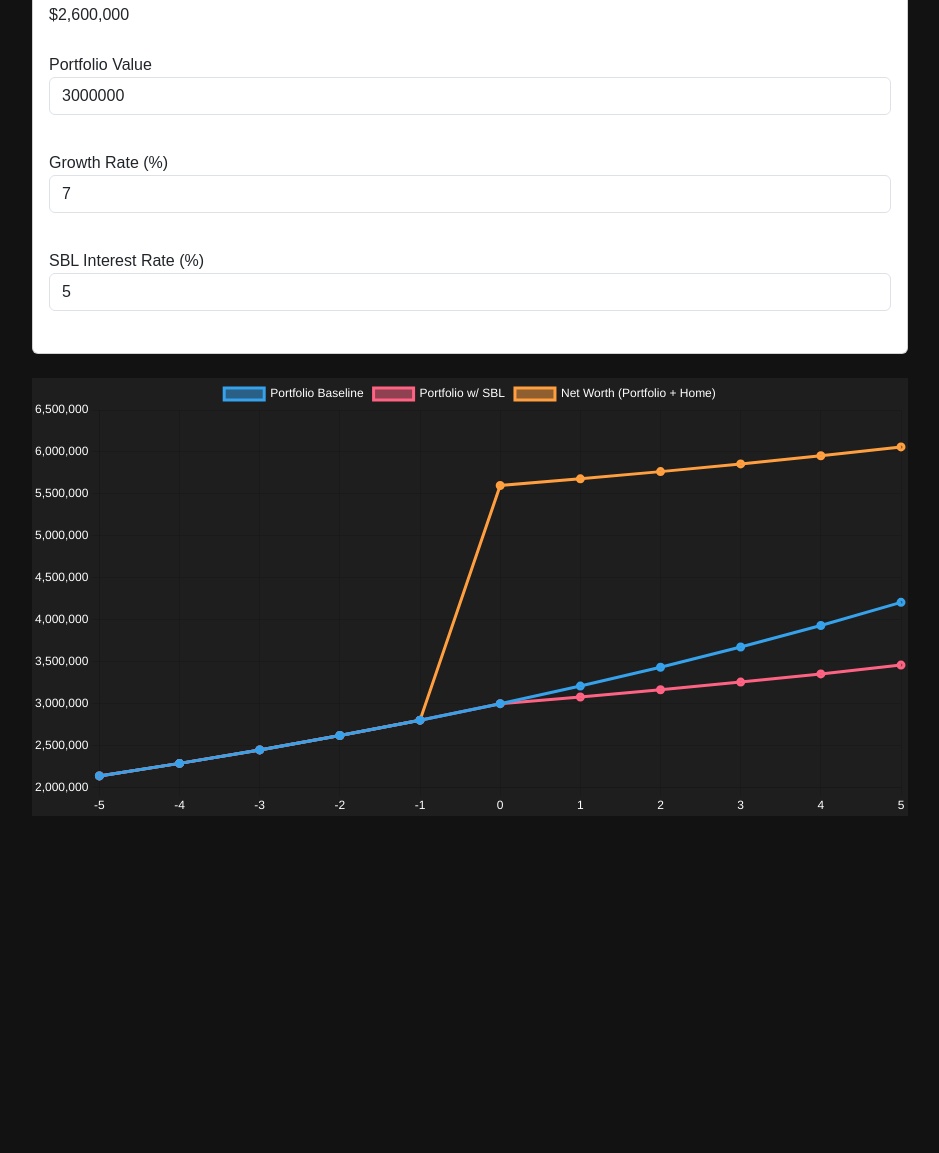
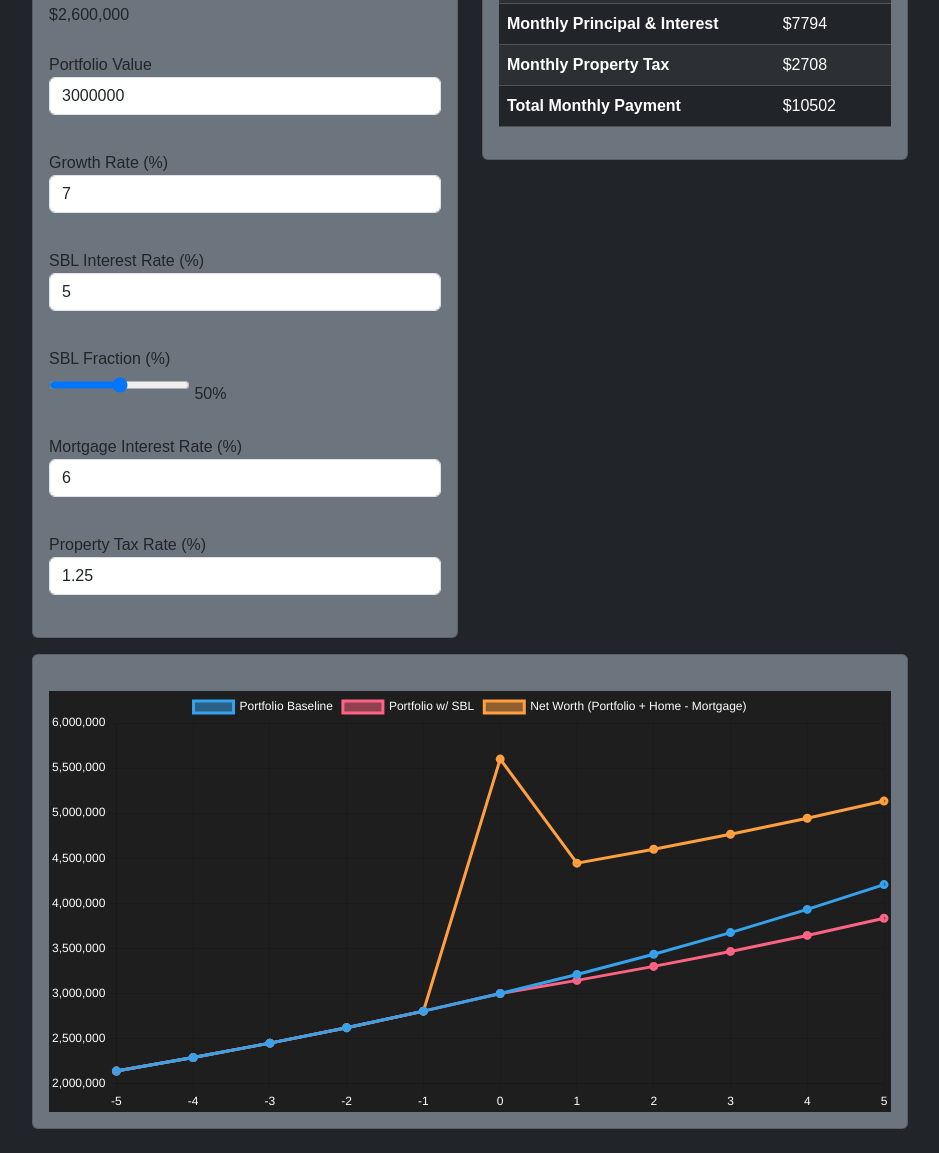
Before and after one commit to millerjammer/home-purchase-ca, a website built with webpack: page src/index.html in a window 1280 px wide. Shown: the part 168-1321 px from the top of the page, without its empty margins (170-1109 px from the left). Before the commit the page ends 1008 px from the top, so only its background shows below. Built offline with nearby package versions, Linux system fonts and the light colour scheme.

Commit message:
looking good

```diff
--- a/src/index.html
+++ b/src/index.html
@@ -4,15 +4,20 @@
 <head>
     <meta charset="UTF-8">
     <title>SBL Portfolio Model</title>
+    <link rel="stylesheet" href="https://cdn.jsdelivr.net/npm/bootstrap@5.3.3/dist/css/bootstrap.min.css">
 </head>
 
-<body class="p-4">
+<body class="p-4 bg-dark text-white">
 
     <div class="container">
 
         <h3 class="mb-4">Home Purchase Using Securities Based Loan</h3>
 
-<div class="card p-3 mb-4">
+        <div class="row">
+
+            <!-- Inputs (Left Column) -->
+            <div class="col-md-6">
+                <div class="card p-3 mb-3 bg-secondary">
 
                     <div class="mb-3">
                         <label>Home Purchase Price</label>
@@ -35,11 +40,44 @@
                         <input class="form-control" id="sblRate" value="5">
                     </div>
 
+                    <div class="mb-3">
+                        <label>SBL Fraction (%)</label>
+                        <input type="range" id="sblFraction" min="0" max="100" step="5">
+                        <span id="sblFractionValue"></span>%
                     </div>
 
+                    <div class="mb-3">
+                        <label>Mortgage Interest Rate (%)</label>
+                        <input class="form-control" id="mortgageRate" value="6">
+                    </div>
+
+                    <div class="mb-3">
+                        <label>Property Tax Rate (%)</label>
+                        <input class="form-control" id="propertyTaxRate" value="1.25">
+                    </div>
+
+                </div>
+            </div>
+
+            <!-- Outputs (Right Column) -->
+            <div class="col-md-6">
+                <div class="card p-3 mb-3 bg-secondary">
+                    <h5>Mortgage & Monthly Cash Flow</h5>
+                    <table class="table table-dark table-striped">
+                        <tbody id="monthlyBreakout"></tbody>
+                    </table>
+                </div>
+            </div>
+
+        </div>
+
+        <!-- Charts Below -->
+        <div class="card p-3 bg-secondary">
             <canvas id="chart"></canvas>
+        </div>
 
     </div>
 
 </body>
+
 </html>
--- a/src/index.js
+++ b/src/index.js
@@ -2,159 +2,121 @@ import 'bootstrap/dist/css/bootstrap.min.css'
 import './dark.css'
 import { Chart } from 'chart.js/auto'
 
-const slider = document.getElementById("homePrice")
+const sliderHome = document.getElementById("homePrice")
+const sliderSBL = document.getElementById("sblFraction")
 const sliderValue = document.getElementById("homePriceValue")
+const sblValue = document.getElementById("sblFractionValue")
+const monthlyBreakout = document.getElementById("monthlyBreakout")
 
-let chart
+let portfolioChart
 
 function calculate() {
+    const homePrice = Number(sliderHome.value)
+    const portfolioEvent = Number(document.getElementById("portfolioValue").value)
+    const growth = Number(document.getElementById("growthRate").value) / 100
+    const sblRate = Number(document.getElementById("sblRate").value) / 100
+    const mortgageRate = Number(document.getElementById("mortgageRate").value) / 100
+    const propertyTaxRate = Number(document.getElementById("propertyTaxRate").value) / 100
+    const sblFraction = Number(sliderSBL.value) / 100
 
-  const homePrice = Number(slider.value)
+    // --- Loan Breakdown ---
+    const SBL = homePrice * sblFraction
+    const mortgage = homePrice - SBL
+    const mortgageTermMonths = 30 * 12
 
-  const portfolioEvent =
-    Number(document.getElementById("portfolioValue").value)
+    // Monthly mortgage calculation
+    const monthlyPI = mortgage * (mortgageRate / 12) / (1 - Math.pow(1 + mortgageRate / 12, -mortgageTermMonths))
+    const monthlyTax = homePrice * propertyTaxRate / 12
+    const monthlyTotal = monthlyPI + monthlyTax
 
-  const growth =
-    Number(document.getElementById("growthRate").value) / 100
+    // Display in table
+    monthlyBreakout.innerHTML = `
+        <tr><th>Mortgage Amount</th><td>$${mortgage.toLocaleString()}</td></tr>
+        <tr><th>Monthly Principal & Interest</th><td>$${monthlyPI.toFixed(0)}</td></tr>
+        <tr><th>Monthly Property Tax</th><td>$${monthlyTax.toFixed(0)}</td></tr>
+        <tr><th>Total Monthly Payment</th><td>$${monthlyTotal.toFixed(0)}</td></tr>
+    `
 
-  const sblRate =
-    Number(document.getElementById("sblRate").value) / 100
-
-
+    // --- Portfolio Chart Calculation ---
     const labels = []
-
     const baseline = []
-  const withLoan = []
+    const withSBL = []
     const netWorth = []
 
-
-  // ---------- PRE EVENT (reverse compound)
-
+    // Reverse compound 5 years before event
     let pBase = portfolioEvent
-  let pLoan = portfolioEvent
-
+    let pSBL = portfolioEvent
     const preBase = []
-  const preLoan = []
+    const preSBL = []
 
     for (let i = 0; i < 5; i++) {
-
-    pBase = pBase / (1 + growth)
-    pLoan = pLoan / (1 + growth)
-
+        pBase /= (1 + growth)
+        pSBL /= (1 + growth)
         preBase.unshift(pBase)
-    preLoan.unshift(pLoan)
+        preSBL.unshift(pSBL)
     }
 
     for (let i = -5; i < 0; i++) {
-
         labels.push(i)
-
         baseline.push(preBase[i + 5])
-    withLoan.push(preLoan[i + 5])
-    netWorth.push(preLoan[i + 5]) // no house yet
+        withSBL.push(preSBL[i + 5])
+        netWorth.push(preSBL[i + 5])
     }
 
-
-  // ---------- EVENT YEAR
-
+    // Event year
     labels.push(0)
-
     baseline.push(portfolioEvent)
-  withLoan.push(portfolioEvent)
+    withSBL.push(portfolioEvent)
     netWorth.push(portfolioEvent + homePrice)
 
-
-  // ---------- POST EVENT
-
+    // Post-event 5 years
     let base = portfolioEvent
-  let loan = portfolioEvent
-
-  const interest = homePrice * sblRate
+    let sblPortfolio = portfolioEvent
+    const sblInterestAnnual = SBL * sblRate
 
     for (let year = 1; year <= 5; year++) {
-
-    base = base * (1 + growth)
-
-    const g = loan * growth
-    const net = g - interest
-
-    loan += net
+        base *= (1 + growth)
+        const growthAmount = sblPortfolio * growth
+        const netGrowth = growthAmount - sblInterestAnnual
+        sblPortfolio += netGrowth
 
         labels.push(year)
-
         baseline.push(base)
-    withLoan.push(loan)
-    netWorth.push(loan + homePrice)
+        withSBL.push(sblPortfolio)
+        netWorth.push(sblPortfolio + homePrice - mortgage)
     }
 
-  return { labels, baseline, withLoan, netWorth }
+    return { labels, baseline, withSBL, netWorth }
 }
 
-
-
-function renderChart() {
-
-  sliderValue.innerText =
-    Number(slider.value).toLocaleString()
+function renderPortfolioChart() {
+    sliderValue.innerText = Number(sliderHome.value).toLocaleString()
+    sblValue.innerText = Number(sliderSBL.value)
 
     const result = calculate()
+    const ctx = document.getElementById("chart")
+    if (portfolioChart) portfolioChart.destroy()
 
-  const ctx = document.getElementById("chart")
-
-  if (chart) chart.destroy()
-
-  chart = new Chart(ctx, {
-
-    type: "line",
-
+    portfolioChart = new Chart(ctx, {
+        type: 'line',
         data: {
-
             labels: result.labels,
-
             datasets: [
-
-        {
-          label: "Portfolio Baseline",
-          data: result.baseline,
-          borderWidth: 3
-        },
-
-        {
-          label: "Portfolio w/ SBL",
-          data: result.withLoan,
-          borderWidth: 3
-        },
-
-        {
-          label: "Net Worth (Portfolio + Home)",
-          data: result.netWorth,
-          borderWidth: 3
-        }
-
+                { label: 'Portfolio Baseline', data: result.baseline, borderWidth: 3 },
+                { label: 'Portfolio w/ SBL', data: result.withSBL, borderWidth: 3 },
+                { label: 'Net Worth (Portfolio + Home - Mortgage)', data: result.netWorth, borderWidth: 3 }
             ]
         },
-
         options: {
-
             responsive: true,
-
-      plugins: {
-        legend: {
-          labels: { color: "white" }
-        }
-      },
-
-      scales: {
-        x: { ticks: { color: "white" } },
-        y: { ticks: { color: "white" } }
-      }
+            plugins: { legend: { labels: { color: 'white' } } },
+            scales: { x: { ticks: { color: 'white' } }, y: { ticks: { color: 'white' } } }
         }
     })
 }
 
+// Event Listeners
+document.querySelectorAll("input").forEach(el => el.addEventListener('input', renderPortfolioChart))
 
-
-document.querySelectorAll("input")
-  .forEach(el => el.addEventListener("input", renderChart))
-
-renderChart()
+// Initial Render
+renderPortfolioChart()
```
Lines whose indentation alone changed are shown as unchanged.
